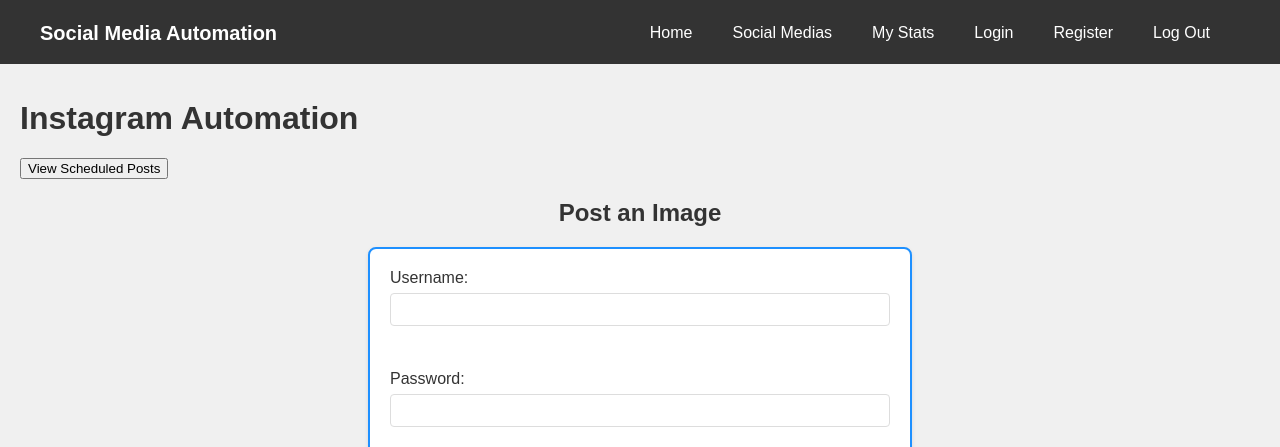
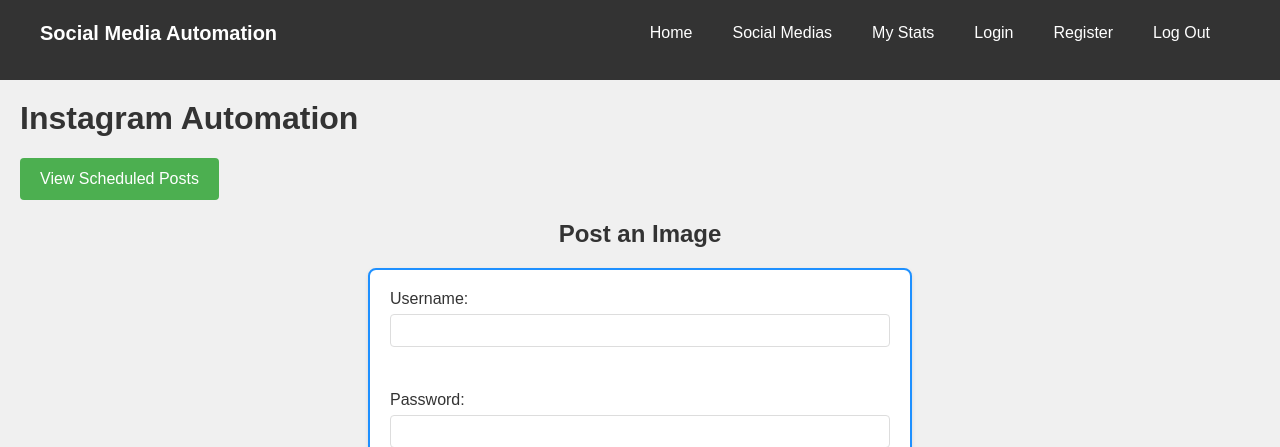
Before and after one commit to SakethSripada/Flask-SocialMedia-Automation, a Flask app: page / in a window 1280 px wide. Shown: the top 447 px of the page. Run offline with Flask 3, Linux system fonts and the light colour scheme.

Commit message:
improved css and updated config files

```diff
--- a/app.py
+++ b/app.py
@@ -6,6 +6,7 @@
 from flask_wtf import FlaskForm
 from wtforms import StringField, PasswordField, SubmitField
 from wtforms.validators import DataRequired, Length, EqualTo, ValidationError
+from instance.secret import SECRET_KEY
 import uuid
 import os
 import datetime
@@ -32,7 +33,7 @@
         return check_password_hash(self.password_hash, password)
 
 
-app.secret_key = 'SECRET6272X'
+app.secret_key = SECRET_KEY
 
 if __name__ == '__main__':
     with app.app_context():
--- a/static/loginreg.css
+++ b/static/loginreg.css
@@ -22,6 +22,7 @@
     margin-bottom: 20px;
     font-size: 24px;
     color: #333;
+    margin-right: 20px;
 }
 
 input[type="text"], input[type="password"] {
@@ -63,3 +64,7 @@
         margin-top: 20px;
     }
 }
+
+a{
+    margin-left: 20px;
+}
--- a/static/styles.css
+++ b/static/styles.css
@@ -90,7 +90,7 @@
     position: fixed;
     top: 0;
     z-index: 1000;
-    height: 8%;
+    height: 10%;
 }
 
 .nav-container {
@@ -126,3 +126,18 @@
 .nav-links li a:hover {
     background-color: #575757;
 }
+
+#view-schedule-btn{
+    background-color: #4CAF50;
+    color: white;
+    padding: 12px 20px;
+    border: none;
+    border-radius: 4px;
+    cursor: pointer;
+    font-size: 16px;
+}
+
+#view-schedule-btn:hover{
+    transform: scale(1.05);
+    background-color: #45a049;
+}
```
